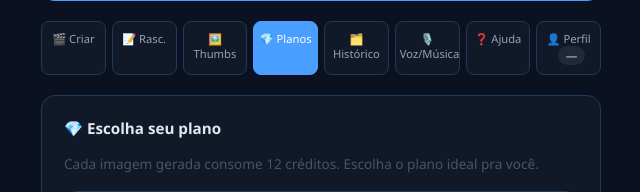
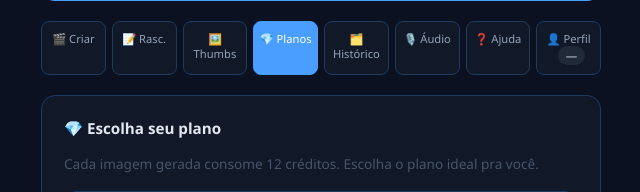
Before and after one commit to VagnerMafort/veo3-tool, a Flask app: page /dashboard in a window 1280 px wide. Shown: the part 179-371 px from the top of the page, without its empty margins (319-959 px from the left). Run offline with Flask 3, Linux system fonts and the light colour scheme; the visitor is signed in with stand-in values (Sample User, id 1); data that the repository does not hold is empty; some libraries are stand-ins or nearby versions.

Commit message:
tab audio + remove total cena creditos

```diff
--- a/templates/dashboard.html
+++ b/templates/dashboard.html
@@ -161,7 +161,7 @@ input:checked+.slider:before{transform:translateX(18px);background:#fff}
     <div class="tab" onclick="trocarAba('thumbs')">🖼️ Thumbs</div>
     <div class="tab" onclick="trocarAba('planos')">💎 Planos</div>
     <div class="tab" onclick="trocarAba('historico')">🗂️ Histórico</div>
-    <div class="tab" onclick="trocarAba('clonar')">🎙️ Voz/Música</div>
+    <div class="tab" onclick="trocarAba('clonar')">🎙️ Áudio</div>
     <div class="tab" onclick="trocarAba('ajuda')">❓ Ajuda</div>
     <div class="tab" onclick="trocarAba('perfil')">👤 Perfil <span class="badge {% if user.api_key %}badge-ok{% else %}badge-none{% endif %}" id="badgePerfil">{% if user.api_key %}✓{% else %}—{% endif %}</span></div>
   </div>
@@ -590,7 +590,6 @@ input:checked+.slider:before{transform:translateX(18px);background:#fff}
         <div style="display:flex;justify-content:space-between;padding:12px 16px;border-bottom:1px solid var(--border)"><span style="color:var(--text2);font-size:.85rem">🎙️ Narração por cena</span><span style="font-weight:700;color:var(--accent)">+5</span></div>
         <div style="display:flex;justify-content:space-between;padding:12px 16px;border-bottom:1px solid var(--border)"><span style="color:var(--text2);font-size:.85rem">🎬 Animar cena com IA</span><span style="font-weight:700;color:var(--accent)">+60</span></div>
         <div style="display:flex;justify-content:space-between;padding:12px 16px;border-bottom:1px solid var(--border)"><span style="color:var(--text2);font-size:.85rem">🖼️ Gerar thumbnail</span><span style="font-weight:700;color:var(--accent)">12</span></div>
-        <div style="display:flex;justify-content:space-between;padding:12px 16px;background:rgba(74,158,255,0.08)"><span style="font-weight:700;color:var(--text);font-size:.85rem">Cena completa (máximo)</span><span style="font-weight:800;color:var(--accent);font-size:1rem">80</span></div>
       </div>
       <p class="tip" style="margin-top:10px">Cenas do banco de imagens não gastam créditos de geração.</p>
     </div>
@@ -648,7 +647,7 @@ input:checked+.slider:before{transform:translateX(18px);background:#fff}
         <div style="background:var(--bg3);border:1px solid var(--border);border-radius:10px;padding:16px;margin-bottom:12px">
           <div style="font-size:1rem;margin-bottom:8px">🎙️ Como clonar sua voz</div>
           <ol style="font-size:.84rem;color:var(--text2);line-height:1.8;padding-left:18px">
-            <li>Vá na aba <b>Voz/Música</b></li>
+            <li>Vá na aba <b>Áudio</b></li>
             <li>Dê um nome pra voz e envie um áudio de 10-30 segundos</li>
             <li>Clique em <b>Clonar Voz</b></li>
             <li>A voz clonada aparece na lista de vozes ao configurar o vídeo</li>
@@ -658,7 +657,7 @@ input:checked+.slider:before{transform:translateX(18px);background:#fff}
         <div style="background:var(--bg3);border:1px solid var(--border);border-radius:10px;padding:16px">
           <div style="font-size:1rem;margin-bottom:8px">🎵 Como adicionar música de fundo</div>
           <ol style="font-size:.84rem;color:var(--text2);line-height:1.8;padding-left:18px">
-            <li>Vá na aba <b>Voz/Música</b> e faça upload da música</li>
+            <li>Vá na aba <b>Áudio</b> e faça upload da música</li>
             <li>Na hora de gerar o vídeo, selecione a música em <b>Música de fundo</b></li>
             <li>A música é mixada em volume baixo junto com a narração</li>
           </ol>
```
